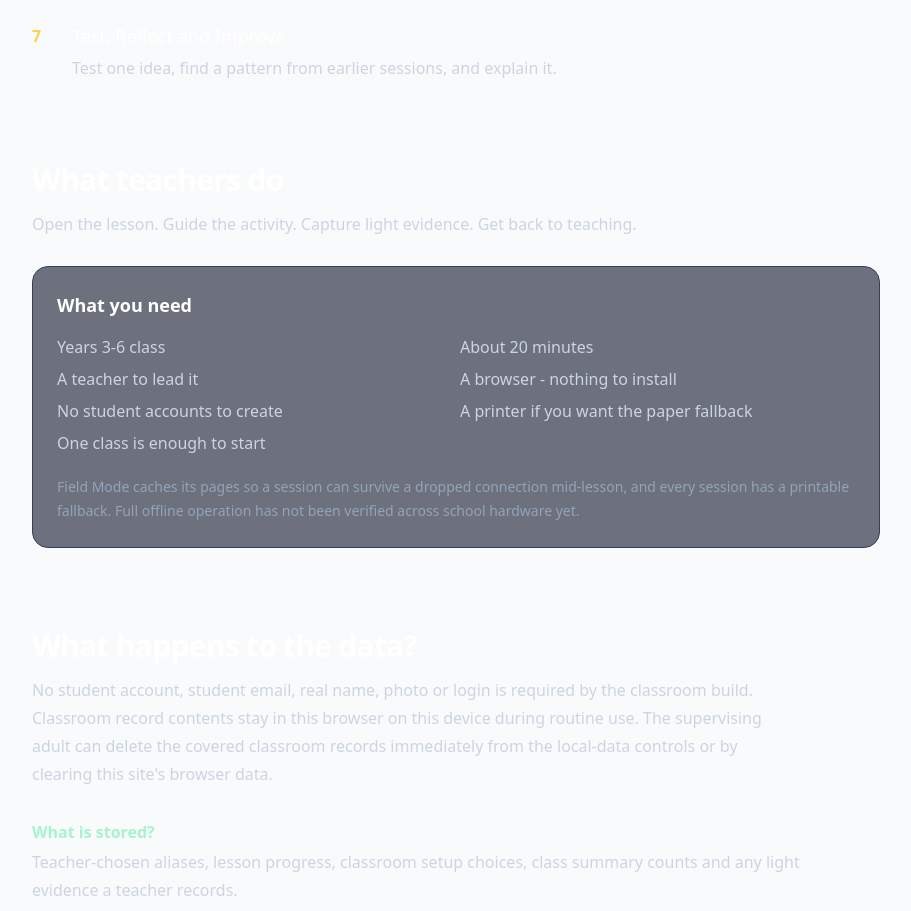
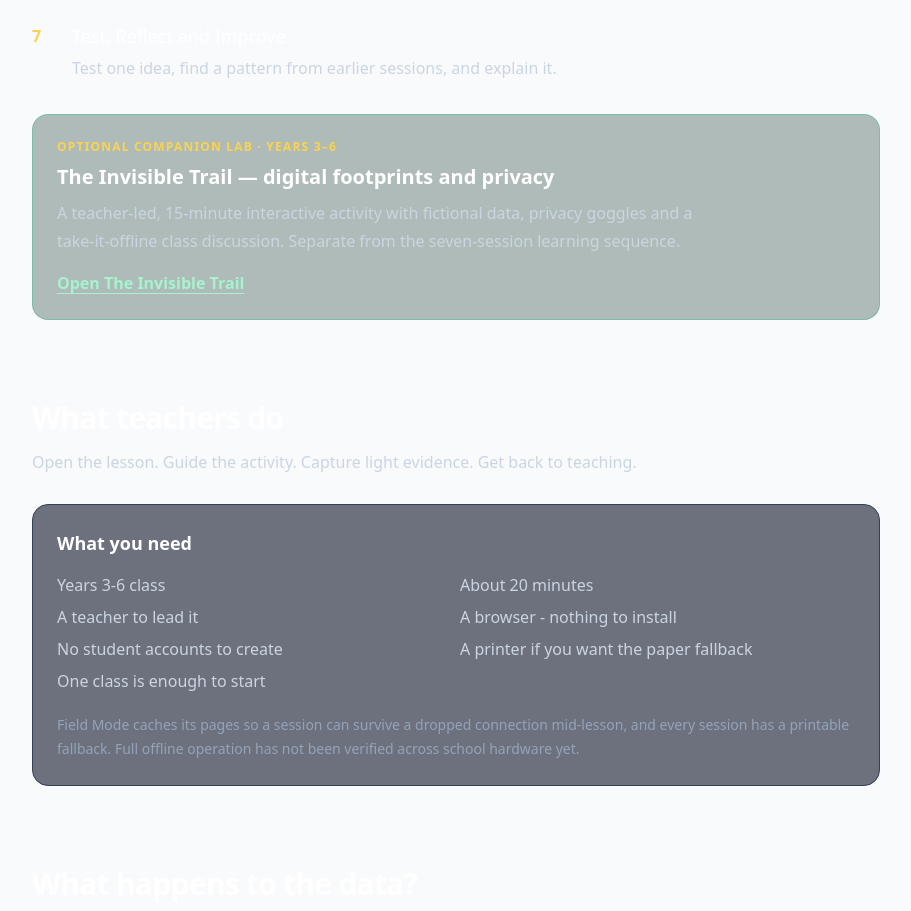
Before and after one commit to Blackcockatoo/bss, a Next.js app: page /schools in a window 1280 px wide. Shown: the part 1929-2840 px from the top of the page, without its empty margins (184-1095 px from the left). Built offline with nearby package versions, Linux system fonts and the light colour scheme; no server answers.

Commit message:
Add optional privacy lab to MetaPet School landing page

```diff
--- a/src/app/schools/page.tsx
+++ b/src/app/schools/page.tsx
@@ -170,6 +170,19 @@ export default function SchoolsPage() {
               </li>
             ))}
           </ol>
+          <div className="mt-8 rounded-2xl border border-emerald-500/30 bg-emerald-950/30 p-6">
+            <p className="text-xs font-semibold uppercase tracking-widest text-amber-300">Optional companion lab · Years 3–6</p>
+            <h3 className="mt-2 text-xl font-semibold text-white">The Invisible Trail — digital footprints and privacy</h3>
+            <p className="mt-2 max-w-2xl text-base leading-7 text-slate-300">
+              A teacher-led, 15-minute interactive activity with fictional data,
+              privacy goggles and a take-it-offline class discussion. Separate
+              from the seven-session learning sequence.
+            </p>
+            <Link href="/schools/field/play/invisible-trail"
+              className="mt-4 inline-block text-base font-semibold text-emerald-200 underline underline-offset-4 hover:text-white">
+              Open The Invisible Trail
+            </Link>
+          </div>
         </section>
 
         {/* What teachers do. */}
```
